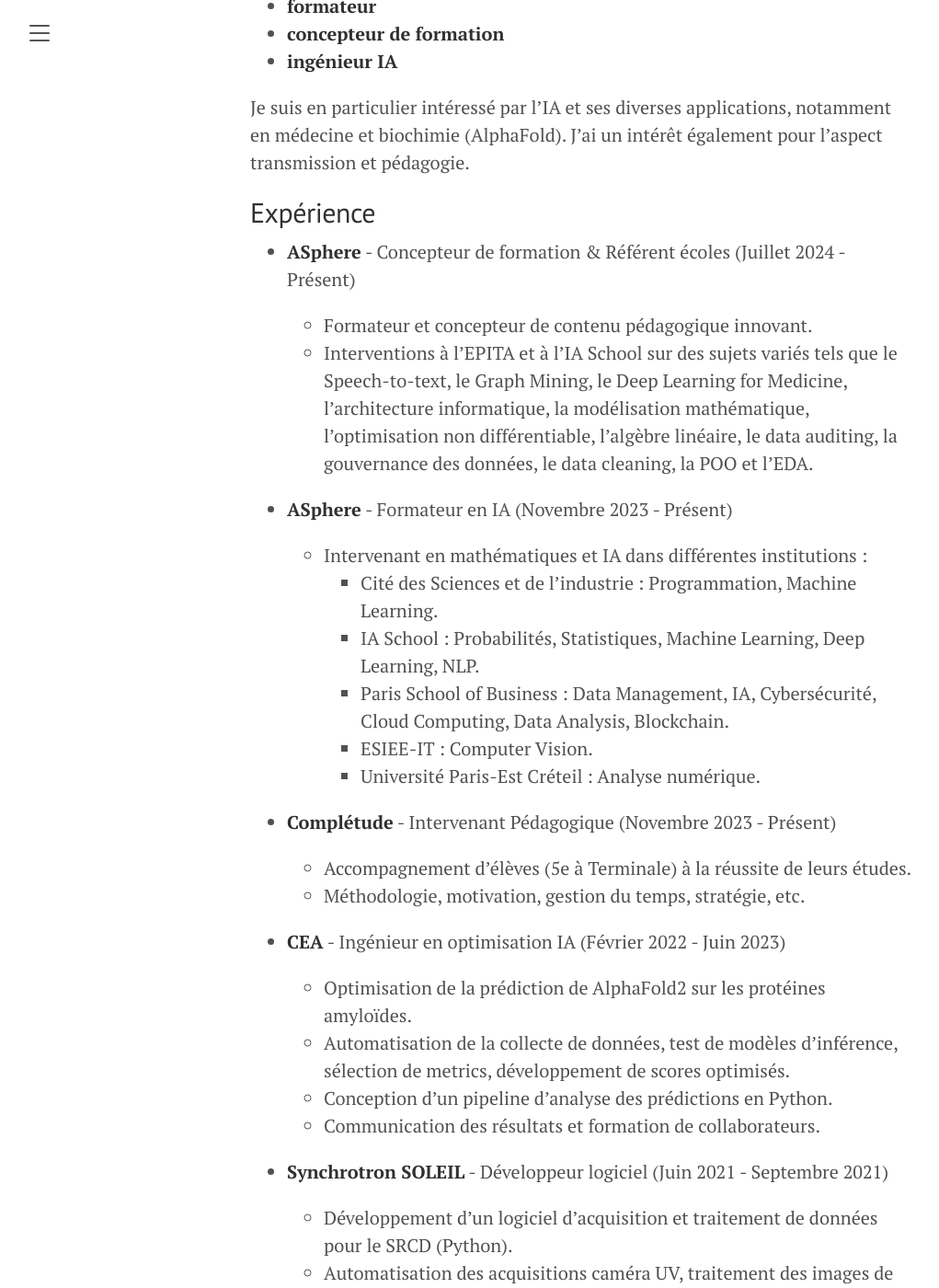
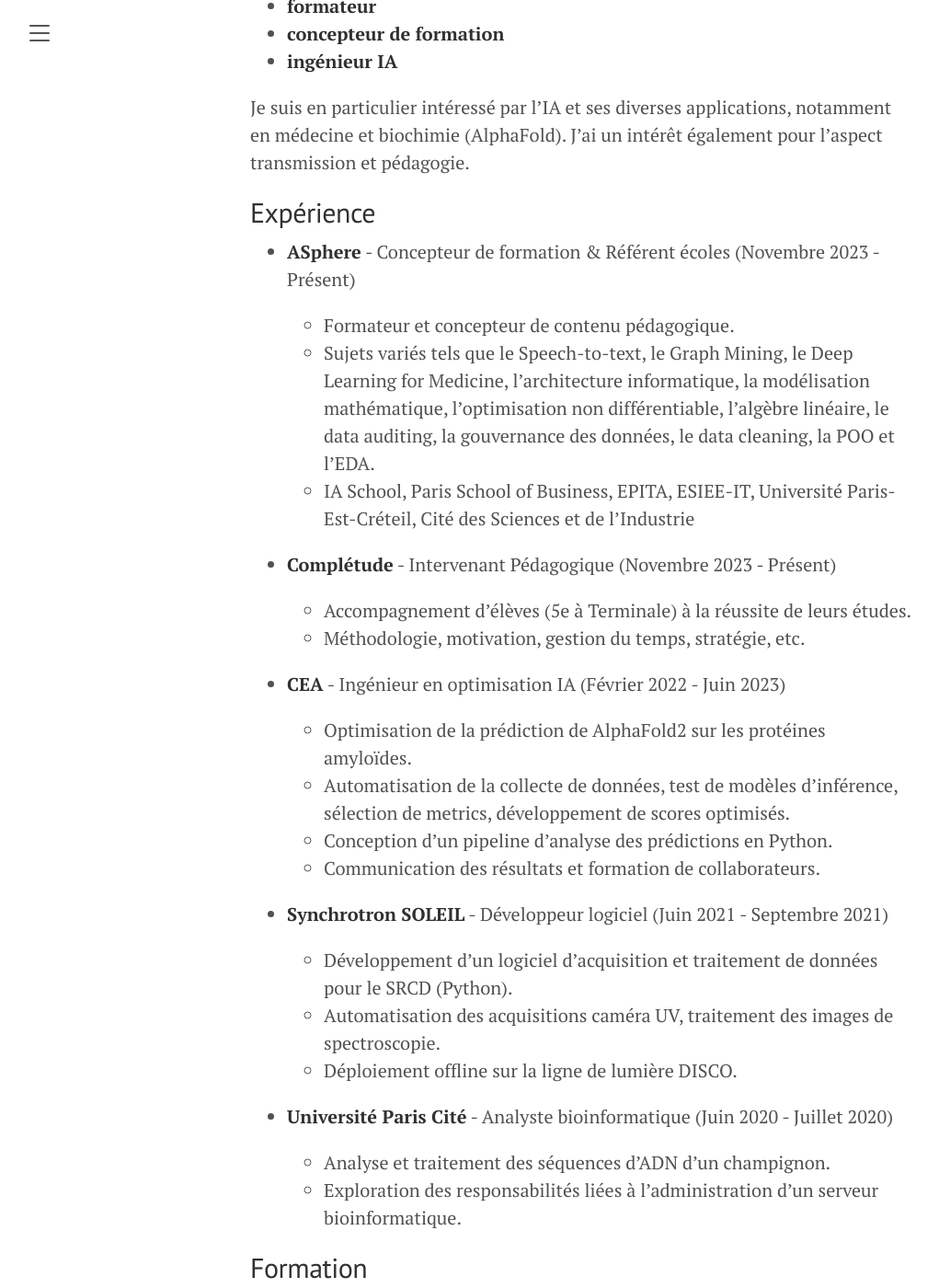
Before and after one commit to mehdimunim/mehdimunim.github.io, a Jekyll site: the page built from about.md, in a window 1280 px wide and 1400 px high, scrolled down 658 px. Shown: the whole window at 92% size, without its empty margins (8-1029 px from the left). Built offline with Jekyll 4.4.1, drawn with Linux system fonts in a browser that asks for light colours; some of the changed text lies outside the part shown.

```diff
--- a/about.md
+++ b/about.md
@@ -26,19 +26,11 @@ Je suis en particulier intéressé par l'IA et ses diverses applications, notamm
 
 ## Expérience
 
-- **ASphere** - Concepteur de formation & Référent écoles (Juillet 2024 - Présent)
+- **ASphere** - Concepteur de formation & Référent écoles (Novembre 2023 - Présent)
 
-  - Formateur et concepteur de contenu pédagogique innovant.
-  - Interventions à l'EPITA et à l'IA School sur des sujets variés tels que le Speech-to-text, le Graph Mining, le Deep Learning for Medicine, l'architecture informatique, la modélisation mathématique, l'optimisation non différentiable, l'algèbre linéaire, le data auditing, la gouvernance des données, le data cleaning, la POO et l'EDA.
-
-- **ASphere** - Formateur en IA (Novembre 2023 - Présent)
-
-  - Intervenant en mathématiques et IA dans différentes institutions :
-    - Cité des Sciences et de l'industrie : Programmation, Machine Learning.
-    - IA School : Probabilités, Statistiques, Machine Learning, Deep Learning, NLP.
-    - Paris School of Business : Data Management, IA, Cybersécurité, Cloud Computing, Data Analysis, Blockchain.
-    - ESIEE-IT : Computer Vision.
-    - Université Paris-Est Créteil : Analyse numérique.
+  - Formateur et concepteur de contenu pédagogique.
+  - Sujets variés tels que le Speech-to-text, le Graph Mining, le Deep Learning for Medicine, l'architecture informatique, la modélisation mathématique, l'optimisation non différentiable, l'algèbre linéaire, le data auditing, la gouvernance des données, le data cleaning, la POO et l'EDA.
+  - IA School, Paris School of Business, EPITA, ESIEE-IT, Université Paris-Est-Créteil, Cité des Sciences et de l'Industrie
 
 - **Complétude** - Intervenant Pédagogique (Novembre 2023 - Présent)
 
```
Also changed, not shown: other parts of about.md (+4 -4 lines), cours.md (+4 -4 lines), index.html (+5 -3 lines), 4 other files.
